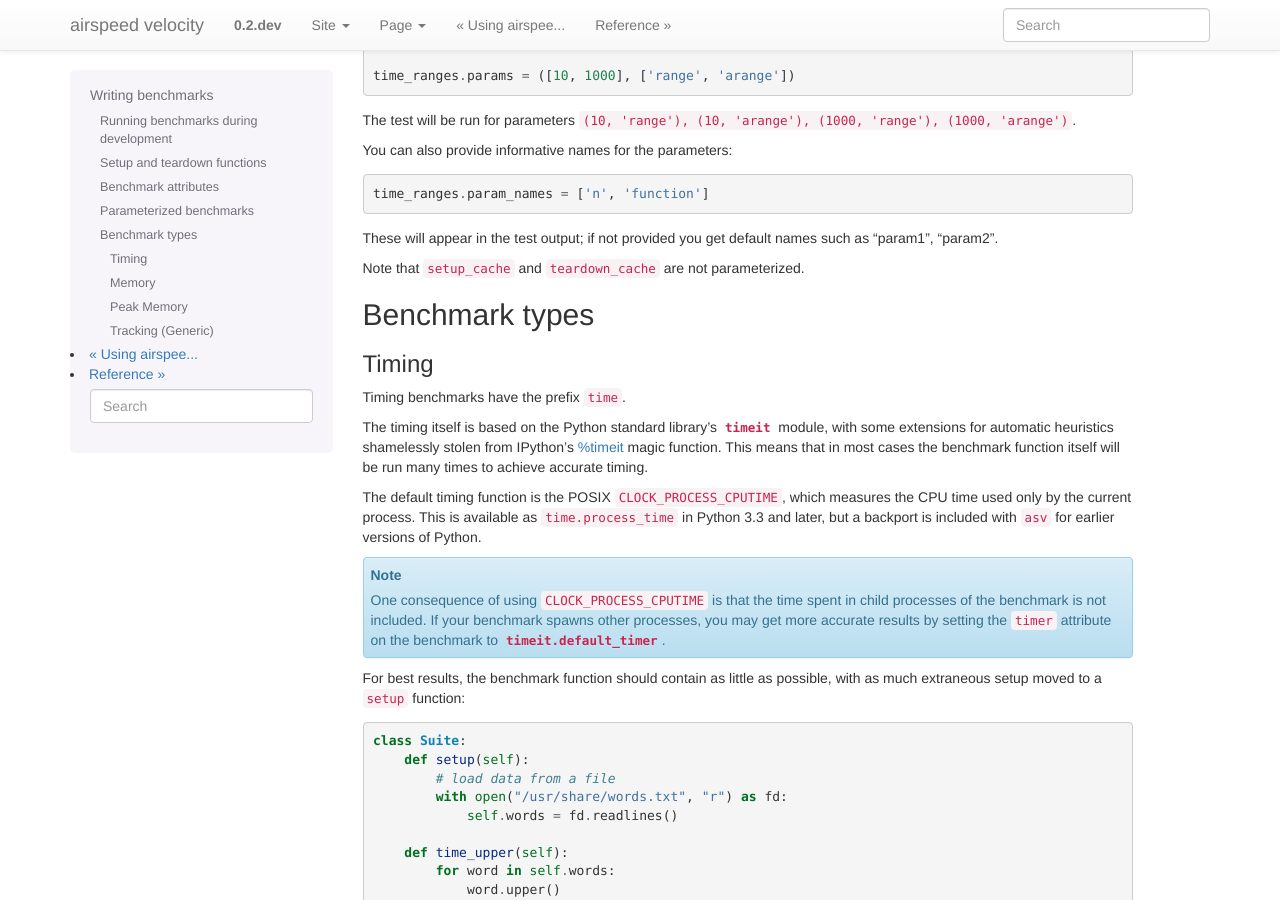
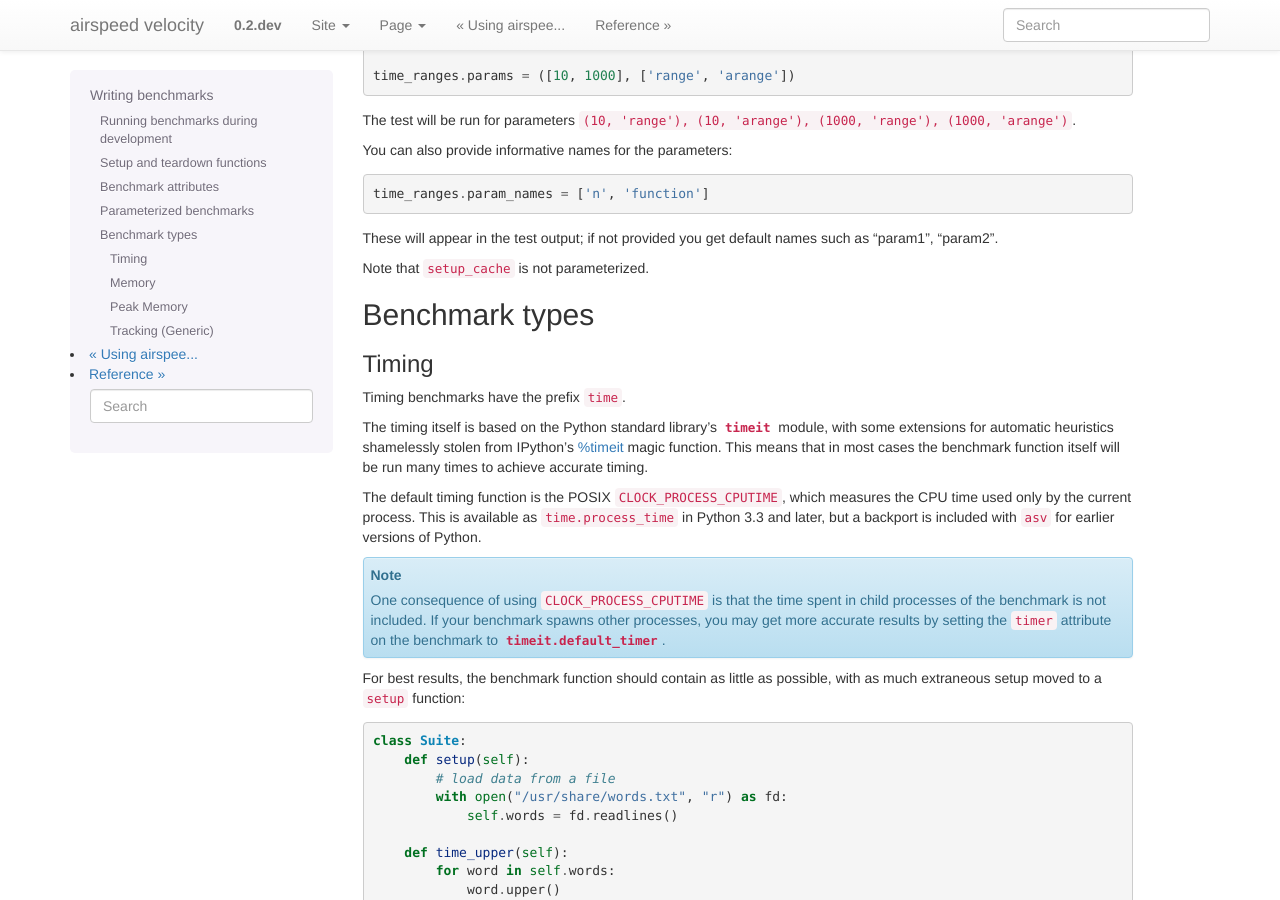
Before and after one commit to airspeed-velocity/asv, a Sphinx documentation site: the page built from docs/source/writing_benchmarks.rst, in a window 1280 px wide and 900 px high, scrolled down 3830 px. Built offline with Sphinx 7.4.7, drawn with Linux system fonts in a browser that asks for light colours; the version number is read from the project's files by our own code.

Commit message:
Fix docs

```diff
--- a/docs/source/writing_benchmarks.rst
+++ b/docs/source/writing_benchmarks.rst
@@ -238,8 +238,7 @@ You can also provide informative names for the parameters::
 These will appear in the test output; if not provided you get default
 names such as "param1", "param2".
 
-Note that ``setup_cache`` and ``teardown_cache`` are not
-parameterized.
+Note that ``setup_cache`` is not parameterized.
 
 Benchmark types
 ---------------
```
